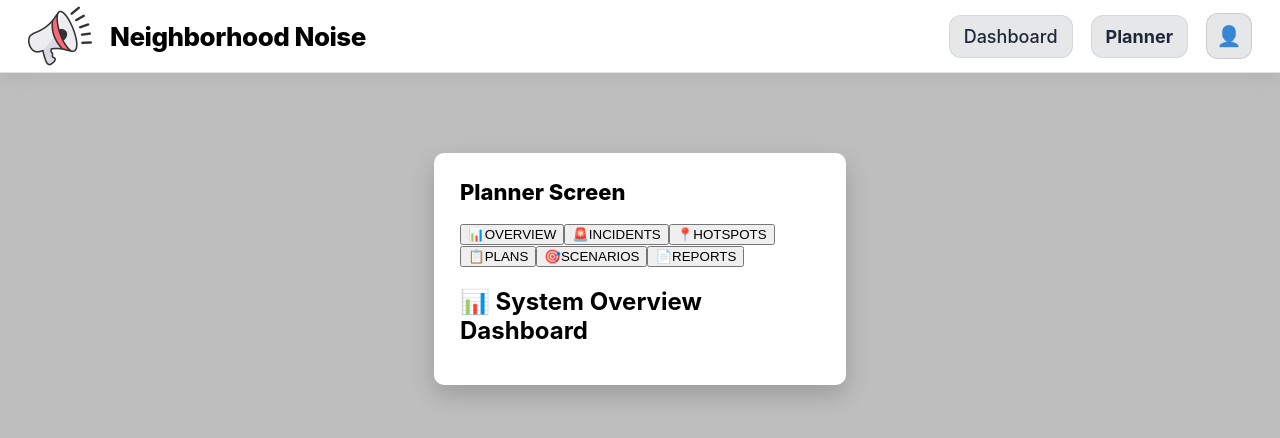
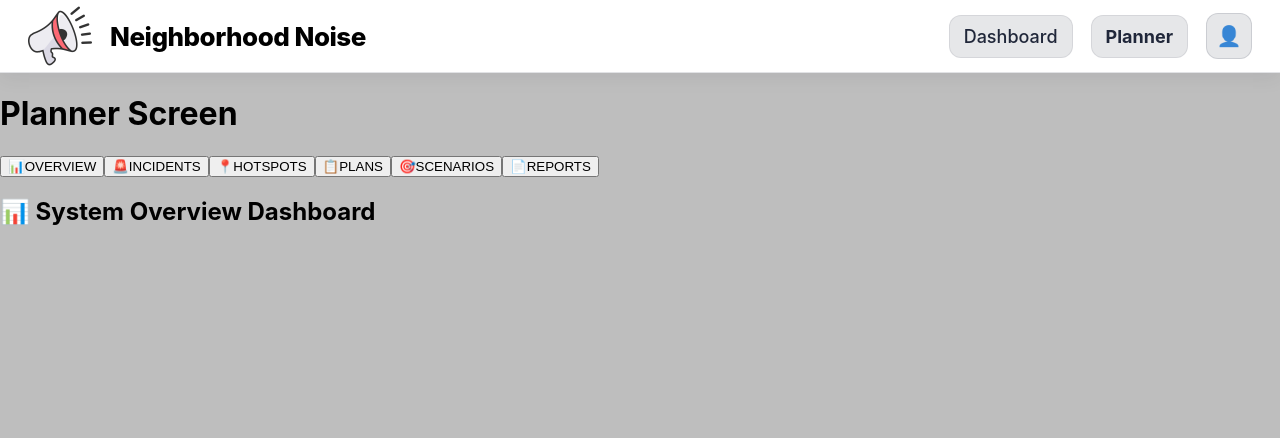
Before and after one commit to omegapoint1/Team_Project_1, a React (Create React App) app in the folder frontend/: page /planner in a window 1280 px wide. Shown: the top 438 px of the page. Built offline with nearby package versions, Linux system fonts and the light colour scheme.

Commit message:
update: removed page classfrom plannerpage route, allow for full page tabs

```diff
--- a/frontend/src/pages/PlannerPage.jsx
+++ b/frontend/src/pages/PlannerPage.jsx
@@ -4,7 +4,7 @@ import PlannerScreenTabManager from "../components/planner/PlannerTabs.jsx";
 
 function PlannerPage() {
   return (
-    <div className="page">
+    <div>
 
       <h1>Planner Screen</h1>
       <PlannerScreenTabManager />
```
